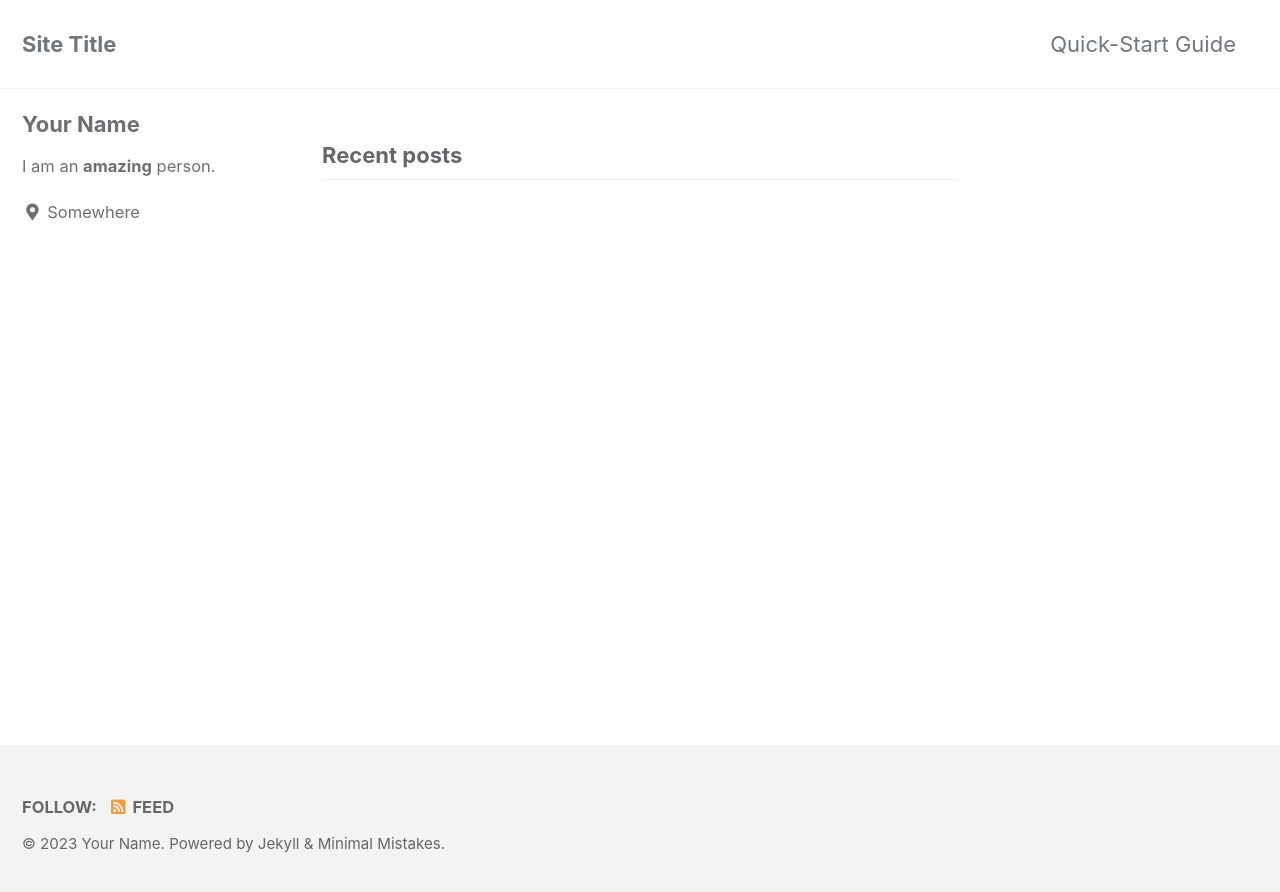
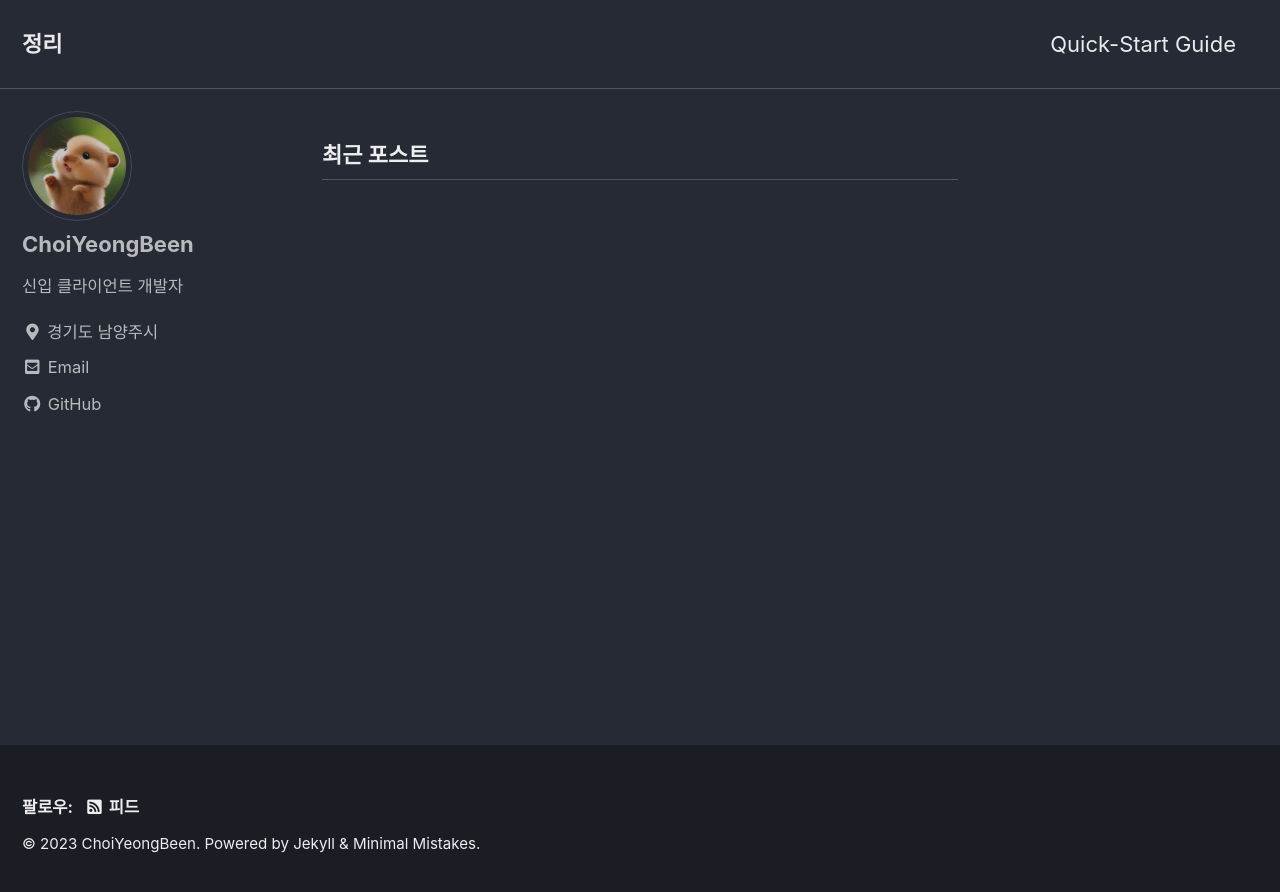
Before and after one commit to Been98/Been98.github.io, a Jekyll site: the page built from index.html, in a window 1280 px wide. Shown: the top 892 px of the page. Built offline with Jekyll 4.4.1, drawn with Linux system fonts in a browser that asks for light colours; cached includes are drawn as plain includes; the list of posts is cut into pages by our own code.

Commit message:
Title Update

```diff
--- a/_config.yml
+++ b/_config.yml
@@ -12,21 +12,21 @@
 
 # theme                  : "minimal-mistakes-jekyll"
 # remote_theme           : "mmistakes/minimal-mistakes"
-minimal_mistakes_skin    : "default" # "air", "aqua", "contrast", "dark", "dirt", "neon", "mint", "plum", "sunrise"
+minimal_mistakes_skin    : "dark" # "air", "aqua", "contrast", "dark", "dirt", "neon", "mint", "plum", "sunrise"
 
 # Site Settings
-locale                   : "en-US"
-title                    : "Site Title"
+locale                   : "ko-KR"
+title                    : "Been Blog"
 title_separator          : "-"
 subtitle                 : # site tagline that appears below site title in masthead
-name                     : "Your Name"
-description              : "An amazing website."
-url                      : # the base hostname & protocol for your site e.g. "https://mmistakes.github.io"
+name                     : "ChoiYeongBeen"
+description              : "클라이언트 개발자가 될거야"
+url                      : "https://Been98.github.io"# the base hostname & protocol for your site e.g. "https://mmistakes.github.io"
 baseurl                  : # the subpath of your site, e.g. "/blog"
-repository               : # GitHub username/repo-name e.g. "mmistakes/minimal-mistakes"
+repository               : "https://github.com/Been98/Been98.github.io"# GitHub username/repo-name e.g. "mmistakes/minimal-mistakes"
 teaser                   : # path of fallback teaser image, e.g. "/assets/images/500x300.png"
 logo                     : # path of logo image to display in the masthead, e.g. "/assets/images/88x88.png"
-masthead_title           : # overrides the website title displayed in the masthead, use " " for no title
+masthead_title           : "정리"# overrides the website title displayed in the masthead, use " " for no title
 # breadcrumbs            : false # true, false (default)
 words_per_minute         : 200
 comments:
@@ -104,30 +104,24 @@ analytics:
 
 # Site Author
 author:
-  name             : "Your Name"
-  avatar           : # path of avatar image, e.g. "/assets/images/bio-photo.jpg"
-  bio              : "I am an **amazing** person."
-  location         : "Somewhere"
-  email            :
+  name             : "ChoiYeongBeen"
+  avatar           : "/assets/img/123.jpg"# path of avatar image, e.g. "/assets/images/bio-photo.jpg"
+  bio              : "신입 클라이언트 개발자"
+  location         : "경기도 남양주시"
+  #email            :
   links:
     - label: "Email"
       icon: "fas fa-fw fa-envelope-square"
-      # url: "mailto:your.name@email.com"
-    - label: "Website"
-      icon: "fas fa-fw fa-link"
-      # url: "https://your-website.com"
-    - label: "Twitter"
-      icon: "fab fa-fw fa-twitter-square"
-      # url: "https://twitter.com/"
+      url: dudqls2078@naver.com
+    - label: "GitHub"
+      icon: "fab fa-fw fa-github"
+      url: "https://github.com/Been98"
     - label: "Facebook"
       icon: "fab fa-fw fa-facebook-square"
-      # url: "https://facebook.com/"
-    - label: "GitHub"
-      icon: "fab fa-fw fa-github"
-      # url: "https://github.com/"
-    - label: "Instagram"
-      icon: "fab fa-fw fa-instagram"
-      # url: "https://instagram.com/"
+      #url: "https://www.facebook.com/eona1301"
+    - label: "Instagram"                            # 표시되는 이름입니다.
+      icon: "fab fa-fw fa-instagram"                # fab fa-fw fa-{SNS NAME} 으로 해주세요.
+      #url: "https://www.instagram.com/danghyeona/"
 
 # Site Footer
 footer:
@@ -139,7 +133,7 @@ footer:
       icon: "fab fa-fw fa-facebook-square"
       # url:
     - label: "GitHub"
-      icon: "fab fa-fw fa-github"
+      icon: "https://github.com/Been98"
       # url:
     - label: "GitLab"
       icon: "fab fa-fw fa-gitlab"
```
Also changed, not shown: assets/img/123.jpg (added).
